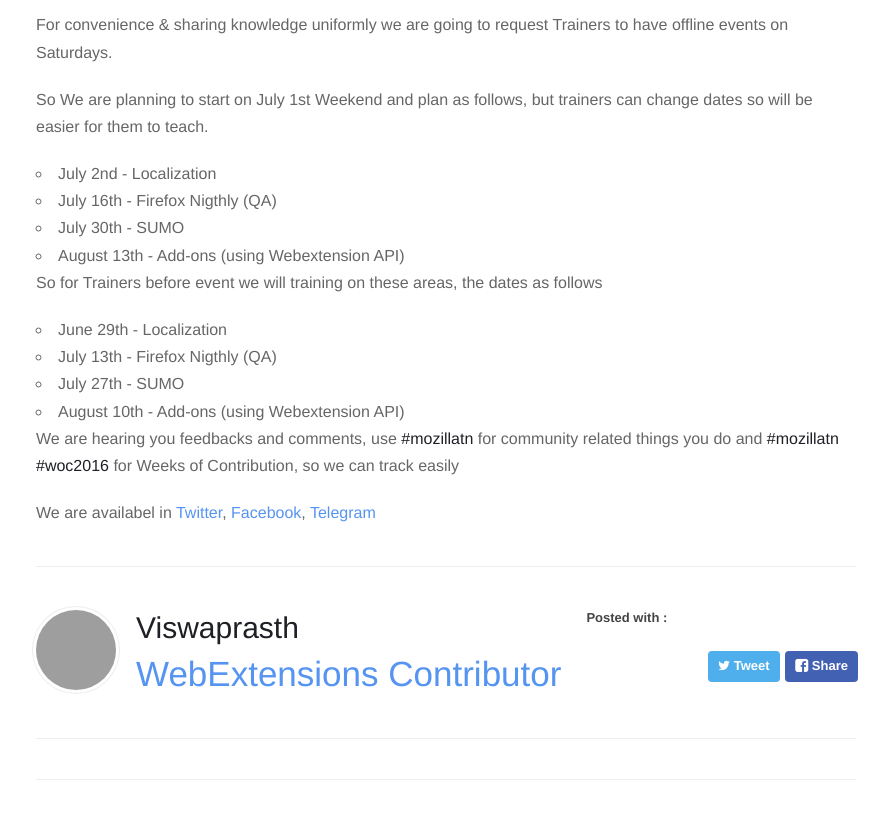
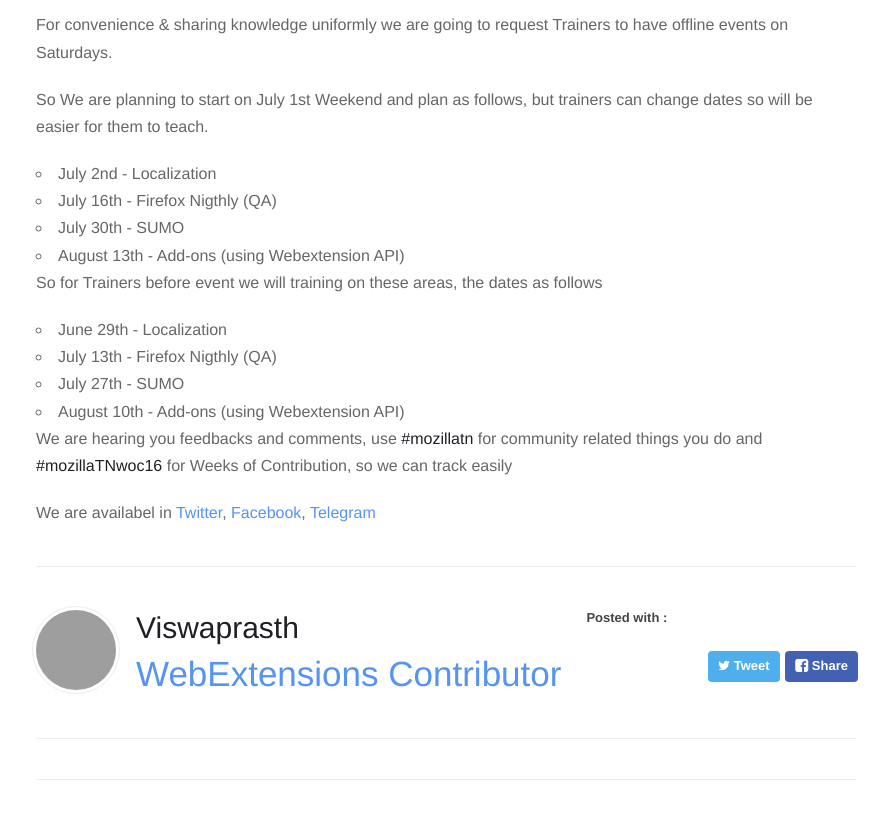
Before and after one commit to MozillaTN/mozillatn.github.io, a Jekyll site: the page built from blog/_posts/2016-06-04-Weeks-Of-Contribution-2016.markdown, in a window 1280 px wide and 900 px high, scrolled down 1624 px, cut to the strip 0-819 px from the top of the window. Shown: the whole strip, without its empty margins (194-1083 px from the left). Built offline with Jekyll 4.4.1, drawn with Linux system fonts in a browser that asks for light colours; nearby versions of some CDN libraries; comment, search, counter and statistics services are not loaded; grey boxes are pictures that could not be loaded.

Commit message:
Update 2016-06-04-Weeks-Of-Contribution-2016.markdown
Changed hashtag to #mozillaTNwoc16

```diff
--- a/blog/_posts/2016-06-04-Weeks-Of-Contribution-2016.markdown
+++ b/blog/_posts/2016-06-04-Weeks-Of-Contribution-2016.markdown
@@ -42,6 +42,6 @@
 - July 27th - SUMO
 - August 10th - Add-ons (using Webextension API)
 
-We are hearing you feedbacks and comments, use **#mozillatn** for community related things you do and **#mozillatn #woc2016** for Weeks of Contribution, so we can track easily
+We are hearing you feedbacks and comments, use **#mozillatn** for community related things you do and **#mozillaTNwoc16** for Weeks of Contribution, so we can track easily
 
 We are availabel in [Twitter](https://twitter.com/mozillatn), [Facebook](https://www.facebook.com/MozillaTN/), [Telegram](https://telegram.me/mozillatn)
```
